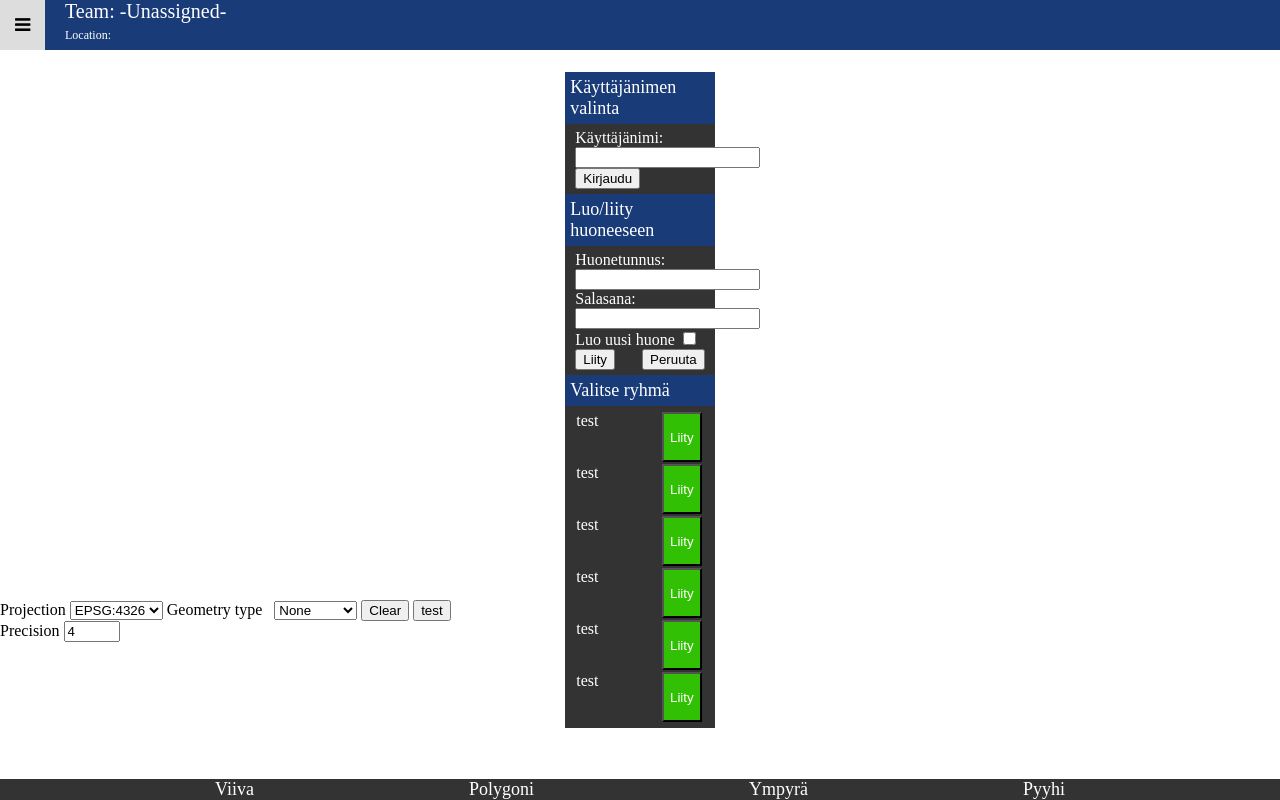
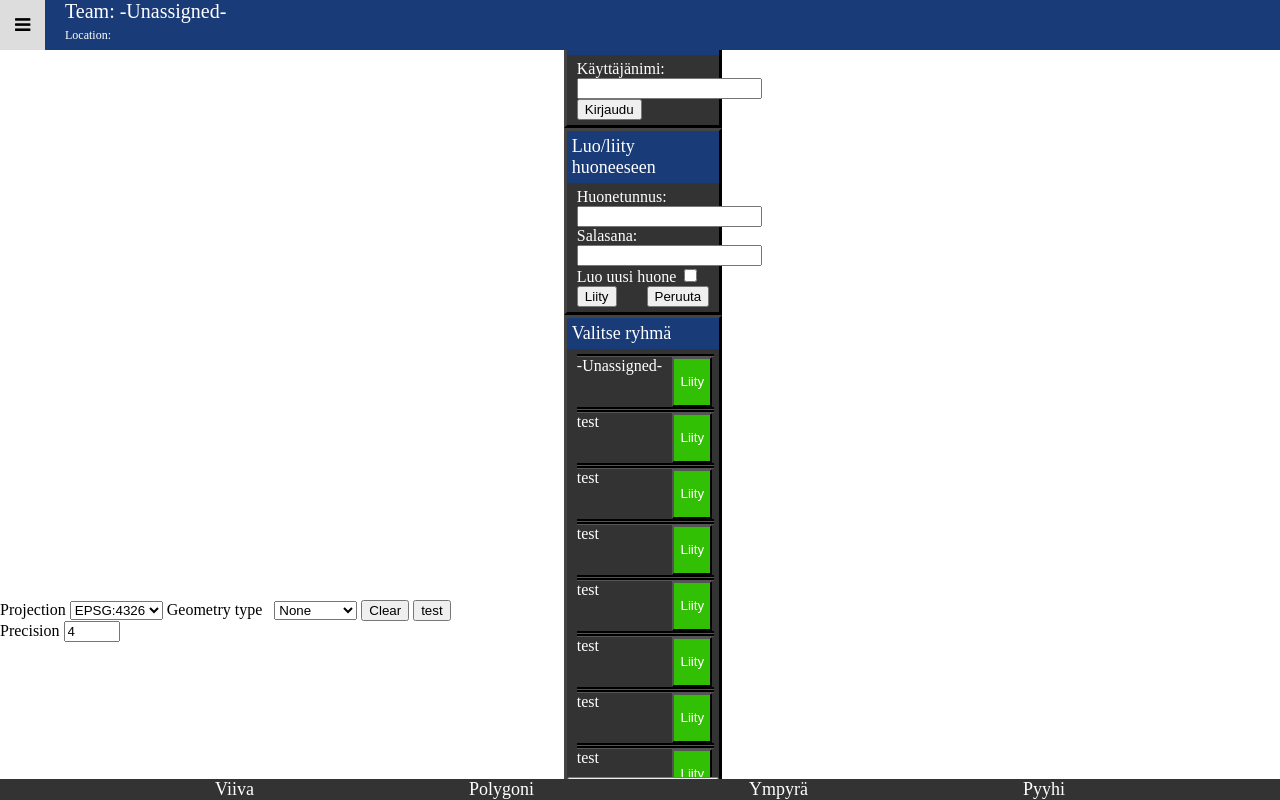
Before and after one commit to anttijep/TIEA207, a website with bundled scripts: page kartta/index.html in a window 1280 px wide. Built offline with nearby package versions, Linux system fonts and the light colour scheme.

Commit message:
tiiminvalintaikkuna visuaalinen päivitys

```diff
--- a/kartta/index.html
+++ b/kartta/index.html
@@ -59,6 +59,21 @@
 					<div class="loginwindowTop">Valitse ryhmä</div>
 					<div id="teamlistWindowContent">
 						<div id="teamlist">
+							<div class="teamlistElement">-Unassigned-
+								<button class="teamButton" type="button">Liity</button>
+							</div>
+							<div class="teamlistElement">test
+								<button class="teamButton" type="button">Liity</button>
+							</div>
+							<div class="teamlistElement">test
+								<button class="teamButton" type="button">Liity</button>
+							</div>
+							<div class="teamlistElement">test
+								<button class="teamButton" type="button">Liity</button>
+							</div>
+							<div class="teamlistElement">test
+								<button class="teamButton" type="button">Liity</button>
+							</div>
 							<div class="teamlistElement">test
 								<button class="teamButton" type="button">Liity</button>
 							</div>
@@ -78,8 +93,8 @@
 								<button class="teamButton" type="button">Liity</button>
 							</div>
 						</div>
-
 					</div>
+					<button type="button" id="exitTeamWindow">Peruuta</button>
 				</div>
 			</div>
 		</div>
--- a/kartta/index.js
+++ b/kartta/index.js
@@ -621,17 +621,26 @@ function openRoomLogin(){
 	exitRoomLogin.onclick = removeMapCover;
 }
 
+
 //ryhmänvalintaikkunan avaus/sulku
 document.getElementById("openteams").addEventListener("click", openTeamList)
 
 function openTeamList(){
+	var exitTeamWindow = document.getElementById("exitTeamWindow");
 	openHamburger();
 	document.getElementById("roomwindow").style.display = "none";
 	document.getElementById("loginwindow").style.display = "none";
 	document.getElementById("teamSelect").style.display = "flex";
 	applyMapCover();
+	fetchTeamNames();
 
+	exitTeamWindow.onclick = removeMapCover;
 }
+
+function fetchTeamNames(){
+	//hakee joukkueiden nimet joukkuelistaan
+}
+
 
 
 function applyMapCover(){
--- a/kartta/tyylitiedosto.css
+++ b/kartta/tyylitiedosto.css
@@ -111,6 +111,8 @@ html, body{
 	position: relative;
 	left: 25%;
 	max-width: 50%;
+	border-style: outset;
+	border-color: #444;
 }
 
 /*huoneenvalinta-ikkuna*/
@@ -120,6 +122,8 @@ html, body{
 	position: relative;
 	left: 25%;
 	max-width: 50%;
+	border-style: outset;
+	border-color: #444;
 
 }
 #exitRoomLogin {
@@ -137,13 +141,21 @@ html, body{
 	max-height: 60%;
 	display: flex;
 	flex-direction: column;
+	border-style: outset;
+	border-color: #444;
+	border-width: ;
+}
+
+#exitTeamWindow {
+	position: relative;
+	right: 0px;
 }
 
 #teamlistWindowContent{
 	position: relative;
 	padding: 5px;
 	padding-left: 10px;
-	padding-right: 10px;
+	padding-right: 5px;
 	max-height: 100%;
 	overflow-y: auto;
 }
@@ -157,10 +169,12 @@ html, body{
 
 .teamlistElement{
 	height: 50px;
-	border: ;
+	border-style: groove none;
 	border-color: #555;
 	border-width: 3px;
-	margin: 1px;
+	margin: 0px;
+	font-weight: ;
+	background-color: #333;
 }
 
 .teamButton{
```
